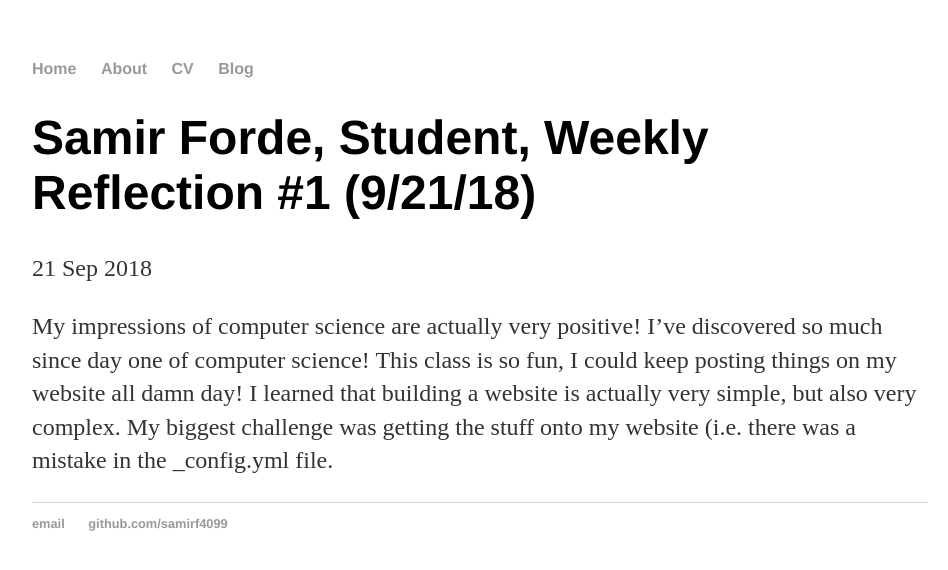
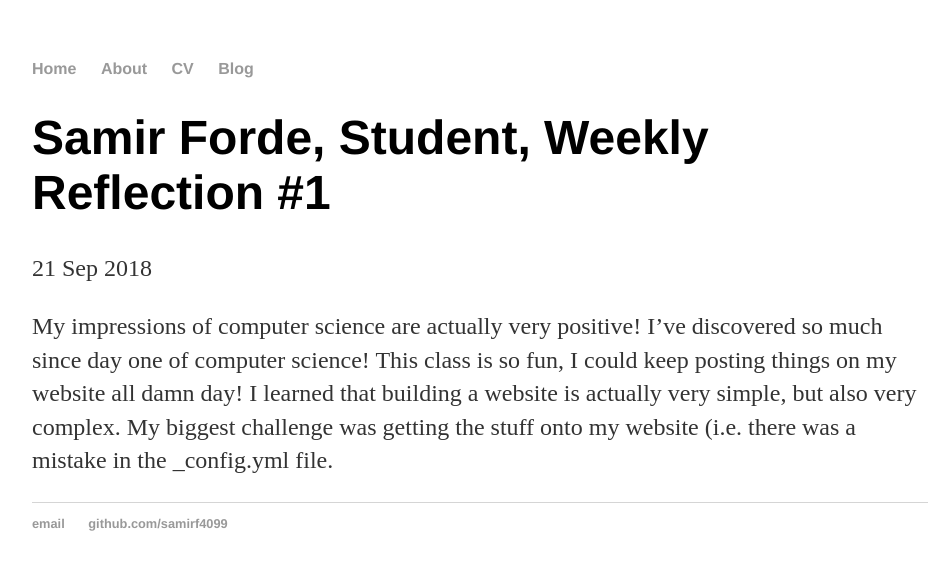
Before and after one commit to samirf4099/saimrf4099, a Jekyll site: the page built from _posts/2018-09-21-weekly-reflection-01.md, in a window 1280 px wide. Shown: the top 570 px of the page, without its empty margins (160-1108 px from the left). Built offline with Jekyll 4.4.1, drawn with Linux system fonts in a browser that asks for light colours.

Commit message:
Update 2018-09-21-weekly-reflection-01.md

```diff
--- a/_posts/2018-09-21-weekly-reflection-01.md
+++ b/_posts/2018-09-21-weekly-reflection-01.md
@@ -1,6 +1,6 @@
 ---
 layout: post
-title: "Samir Forde, Student, Weekly Reflection #1 (9/21/18)"
+title: "Samir Forde, Student, Weekly Reflection #1"
 date: 2018-09-21
 ---
 
```
